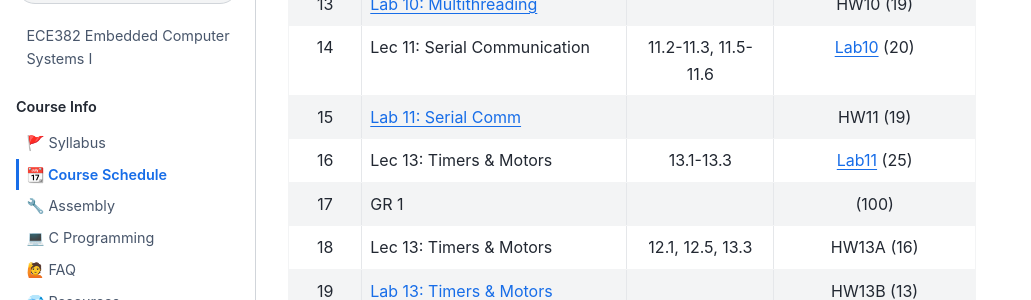
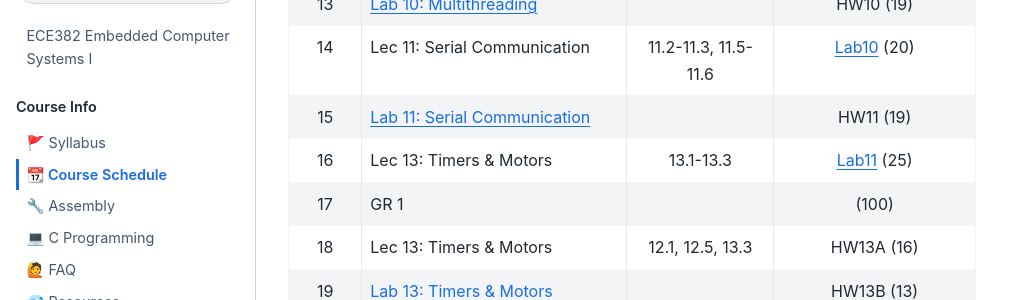
Before and after one commit to USAFA-ECE/ece382, a Jupyter Book: the page built from docs/schedule.md, in a window 1280 px wide and 900 px high, scrolled down 807 px. Shown: the part 153-453 px from the top of the window, without its empty margins (0-1031 px from the left). Built offline with Jupyter Book 1.0.4 settings and Sphinx 7.4.7 and the Sphinx Book theme 1.1.4, drawn with Linux system fonts in a browser that asks for light colours.

Commit message:
corrected typo on schedule

```diff
--- a/docs/schedule.md
+++ b/docs/schedule.md
@@ -21,7 +21,7 @@ This schedule is subject to change as appropriate.
 | 12     | Lec 10: Multithreading                           | 9.4, 10.1-10.3       | [Lab8](Assignments/lab8.md)           (20)|
 | 13     | [Lab 10: Multithreading](Assignments/lab10.md)   |                      | HW10                                  (19)|
 | 14     | Lec 11: Serial Communication                     | 11.2-11.3, 11.5-11.6 | [Lab10](Assignments/lab10.md)         (20)|
-| 15     | [Lab 11: Serial Comm](Assignments/lab11.md)      |                      | HW11                                  (19)|
+| 15     | [Lab 11: Serial Communication](Assignments/lab11.md)      |                      | HW11                                  (19)|
 | 16     | Lec 13: Timers & Motors                          | 13.1-13.3            | [Lab11](Assignments/lab11.md)         (25)|
 | 17     | GR 1                                             |                      |                                       (100)|
 | 18     | Lec 13: Timers & Motors                          | 12.1, 12.5, 13.3     | HW13A                                 (16)|
```
